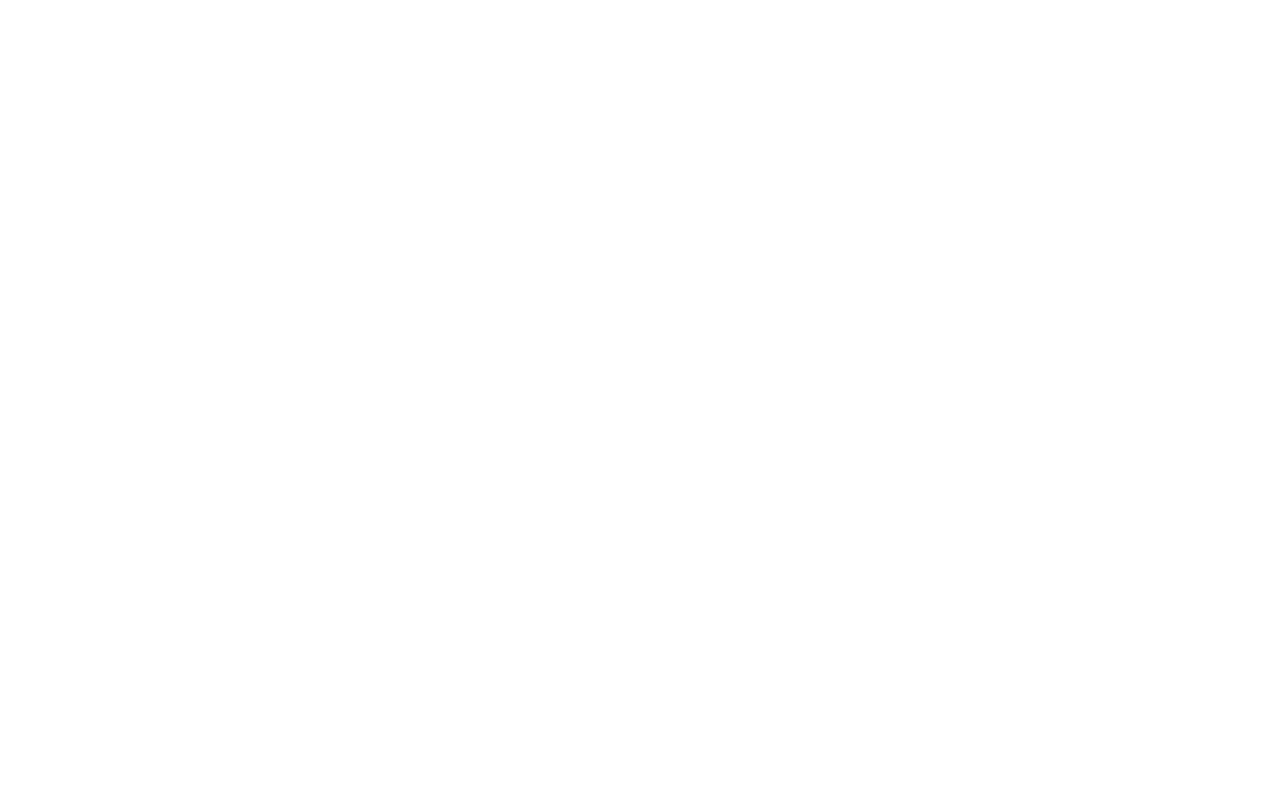
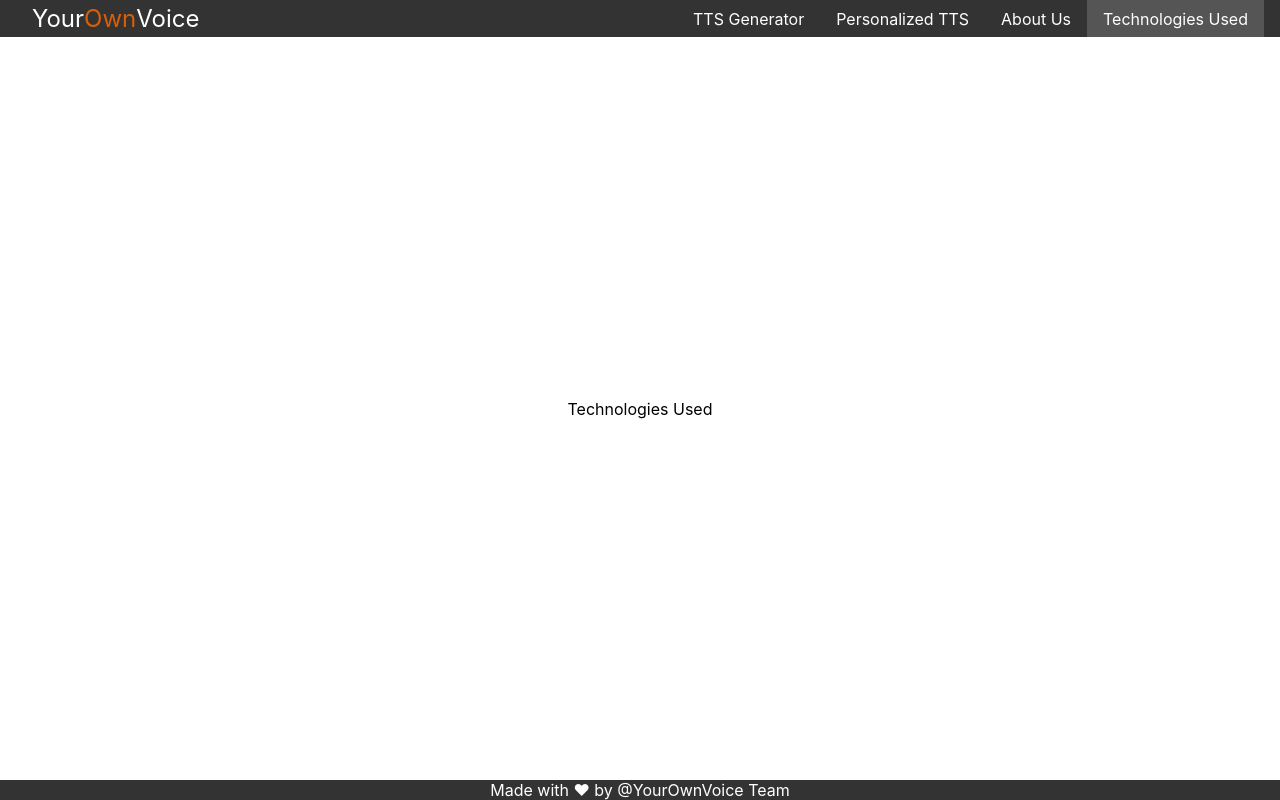
Before and after one commit to paeyovupc/YOV-WEB, a React (Create React App) app: page /technologies-used in a window 1280 px wide. Before the commit this address had no page. Built offline with nearby package versions, Linux system fonts and the light colour scheme.

Commit message:
WPI: navbar & routes created

```diff
--- a/src/App.js
+++ b/src/App.js
@@ -1,21 +1,29 @@
 import React from 'react';
-import { BrowserRouter, Routes, Route } from 'react-router-dom';
+import { Routes, Route } from 'react-router-dom';
 import Home from './components/Home';
+import Navbar from './components/Navbar';
 import Record from './components/Record';
 import About from './components/About';
+import Technologies from './components/Technologies';
+import Footer from './components/Footer';
 import TTSGenerator from './components/TTSGenerator';
 import './styles/App.css';
 
 function App() {
   return (
-    <BrowserRouter>
+    <>
+      <Navbar />
+      <div className="container">
         <Routes>
           <Route path="/" element={<Home />} />
           <Route path="/record" element={<Record />} />
           <Route path="/about" element={<About />} />
           <Route path="/tts-generator" element={<TTSGenerator />} />
+          <Route path="/technologies-used" element={<Technologies />} />
         </Routes>
-    </BrowserRouter>
+      </div>
+      <Footer />
+    </>
   );
 }
 
--- a/src/components/About.js
+++ b/src/components/About.js
@@ -1,5 +1,5 @@
-import React from 'react'
+import React from 'react';
 
 export default function About() {
-    return <div>About</div>
+  return <div>About Us</div>;
 }
--- /dev/null
+++ b/src/components/Footer.js
@@ -0,0 +1,9 @@
+import React from 'react';
+
+export default function Footer() {
+  return (
+    <div className="footer">
+      <span>Made with ❤ by @YourOwnVoice Team</span>
+    </div>
+  );
+}
--- /dev/null
+++ b/src/components/Navbar.js
@@ -0,0 +1,31 @@
+import React from 'react';
+import { Link, useMatch, useResolvedPath } from 'react-router-dom';
+
+export default function Navbar() {
+  return (
+    <nav className="nav">
+      <Link to="/" className="site-title">
+        Your <span className="text1">Own</span>Voice
+      </Link>
+      <ul>
+        <CustomLink to="/tts-generator">TTS Generator</CustomLink>
+        <CustomLink to="/record">Personalized TTS</CustomLink>
+        <CustomLink to="/about">About Us</CustomLink>
+        <CustomLink to="/technologies-used">Technologies Used</CustomLink>
+      </ul>
+    </nav>
+  );
+}
+
+function CustomLink({ to, children, ...props }) {
+  const resolvedPath = useResolvedPath(to);
+  const isActive = useMatch({ path: resolvedPath.pathname, end: true });
+
+  return (
+    <li className={isActive ? 'active' : ''}>
+      <Link to={to} {...props}>
+        {children}
+      </Link>
+    </li>
+  );
+}
--- a/src/components/TTSGenerator.js
+++ b/src/components/TTSGenerator.js
@@ -27,7 +27,6 @@
         responseType: 'blob'
       })
       .then((res) => {
-        console.log(res.data); //, new Blob(res.data));
         const url = URL.createObjectURL(res.data);
         setAudioUrl(url);
       });
--- /dev/null
+++ b/src/components/Technologies.js
@@ -0,0 +1,5 @@
+import React from 'react';
+
+export default function Technologies() {
+  return <div>Technologies Used</div>;
+}
--- a/src/index.js
+++ b/src/index.js
@@ -2,10 +2,13 @@
 import ReactDOM from 'react-dom/client';
 import './styles/index.css';
 import App from './App';
+import { BrowserRouter } from 'react-router-dom';
 
 const root = ReactDOM.createRoot(document.getElementById('root'));
 root.render(
   <React.StrictMode>
-    <App />
+    <BrowserRouter>
+      <App />
+    </BrowserRouter>
   </React.StrictMode>
 );
--- a/src/styles/App.css
+++ b/src/styles/App.css
@@ -1,44 +1,67 @@
-.App {
+* {
+  box-sizing: border-box;
+}
+
+html, body, #root {
+  height: 100%;
+}
+
+#root {
+  display: flex;
+  flex-direction: column;
+  justify-content: space-between;
+ }
+
+.container {
+  margin: 1rem;
   text-align: center;
 }
 
-.App-logo {
-  height: 40vmin;
-  pointer-events: none;
+.text1 {
+  color:rgb(216, 95, 8)
 }
 
-.logo{
-  position: absolute;
-  top: 100px;
-  left: 20px;
+.footer {
+  background-color: #333;
+  color: white;
+  text-align: center;
+  padding: 0 1rem;
 }
 
-@media (prefers-reduced-motion: no-preference) {
-  .App-logo {
-    animation: App-logo-spin infinite 20s linear;
-  }
+.nav {
+  background-color: #333;
+  color: white;
+  display: flex;
+  justify-content: space-between;
+  align-items: stretch;
+  gap: 2rem;
+  padding: 0 1rem;
 }
 
-.App-header {
-  background-color: #282c34;
-  min-height: 100vh;
-  display: flex;
-  flex-direction: column;
-  align-items: center;
-  justify-content: center;
-  font-size: calc(10px + 2vmin);
-  color: white;
+.site-title {
+  font-size: 1.5rem;
 }
 
-.App-link {
-  color: #61dafb;
+.nav ul {
+  padding: 0;
+  margin: 0;
+  list-style: none;
+  display: flex;
 }
 
-@keyframes App-logo-spin {
-  from {
-    transform: rotate(0deg);
-  }
-  to {
-    transform: rotate(360deg);
-  }
+.nav a {
+  color: inherit;
+  text-decoration: none;
+  height: 100%;
+  display: flex;
+  align-items: center;
+  padding: 0.25rem 1rem 0.25rem 1rem;
 }
+
+.nav li.active {
+  background-color: #555;
+}
+
+.nav li:hover {
+  background-color: #777;
+}
```
Lines whose indentation alone changed are shown as unchanged.
